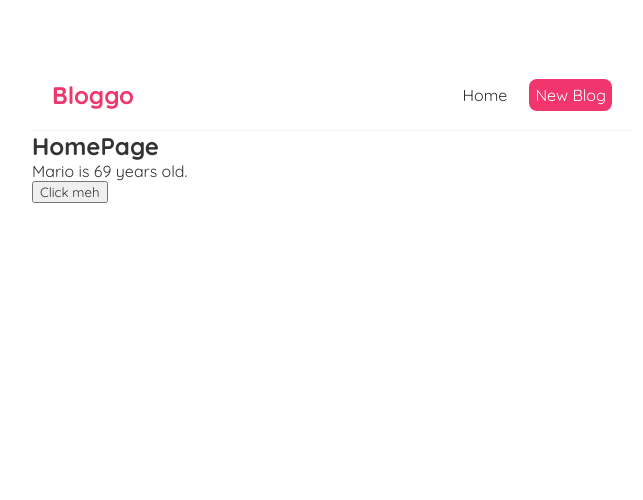
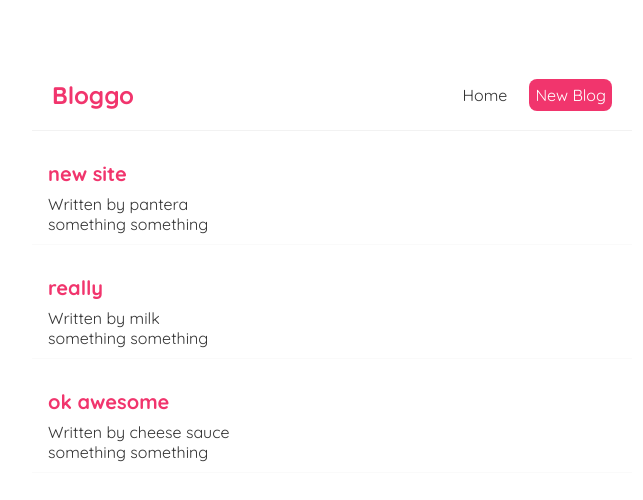
Before and after one commit to ColbyWTaylor/React-JS-Blog-with-JSON-Server, a React (Create React App) app: page / in a window 1280 px wide. Shown: the top 500 px of the page, without its empty margins (308-951 px from the left). Built offline with nearby package versions, Linux system fonts and the light colour scheme; the HTML template or start-up script is replaced by a standard one.

Commit message:
simple blog post

```diff
--- a/src/Home.js
+++ b/src/Home.js
@@ -1,21 +1,31 @@
 import { useState } from "react";
 
 const Home = () => {
-  const [name, setName] = useState("Mario");
-  const [age, setAge] = useState(69);
-
-  const handleClick = () => {
-    setName("Luigi");
-    setAge(32);
-  };
+  const [blogs, setBlogs] = useState([
+    {
+      title: "new site",
+      body: "something something",
+      author: "pantera",
+      id: 1,
+    },
+    { title: "really", body: "something something", author: "milk", id: 2 },
+    {
+      title: "ok awesome",
+      body: "something something",
+      author: "cheese sauce",
+      id: 3,
+    },
+  ]);
 
   return (
     <div className="home">
-      <h2>HomePage</h2>
-      <p>
-        {name} is {age} years old.
-      </p>
-      <button onClick={handleClick}>Click meh</button>
+      {blogs.map((blog) => (
+        <div key={blog.id} className="blog-preview">
+          <h2>{blog.title}</h2>
+          <p>Written by {blog.author}</p>
+          <div className="blog-body">{blog.body}</div>
+        </div>
+      ))}
     </div>
   );
 };
--- a/src/index.css
+++ b/src/index.css
@@ -39,3 +39,21 @@
   margin: 40px auto;
   padding: 20px;
 }
+
+/* blog previews / list */
+
+.blog-preview {
+  padding: 10px 16px;
+  margin: 20px 0;
+  border-bottom: 1px solid #fafafa;
+}
+
+.blog-preview:hover {
+  box-shadow: 1px 3px 5px rgba(0, 0, 0, 0.1);
+}
+
+.blog-preview h2 {
+  font-size: 20px;
+  color: #f1356d;
+  margin-bottom: 8px;
+}
```
Also changed, not shown: 1 other file (tests, documents, lock files or other folders).
